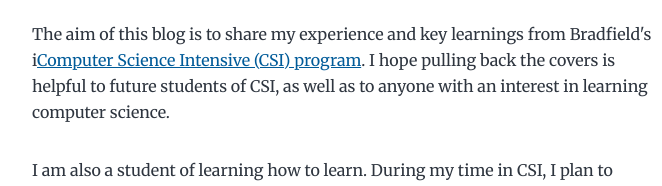
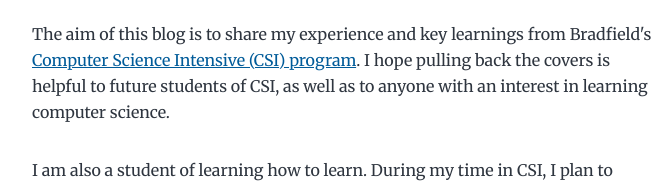
Before and after one commit to paulghaddad/website, a Gatsby site: page /bradfield-csi-the-start/ in a window 1280 px wide. Shown: the part 303-489 px from the top of the page, 292-954 px from the left. Built offline with nearby package versions, Linux system fonts and the light colour scheme; Gatsby itself is replaced by a stand-in of ours.

Commit message:
Fix typo

```diff
--- a/content/blog/bradfield-csi-the-start/index.md
+++ b/content/blog/bradfield-csi-the-start/index.md
@@ -7,7 +7,7 @@
 # Why This Blog?
 
 The aim of this blog is to share my experience and key learnings from
-Bradfield's i[Computer Science Intensive (CSI)
+Bradfield's [Computer Science Intensive (CSI)
 program](https://bradfieldcs.com/csi/). I hope pulling back the
 covers is helpful to future students of CSI, as well as to anyone with an
 interest in learning computer science.
```
